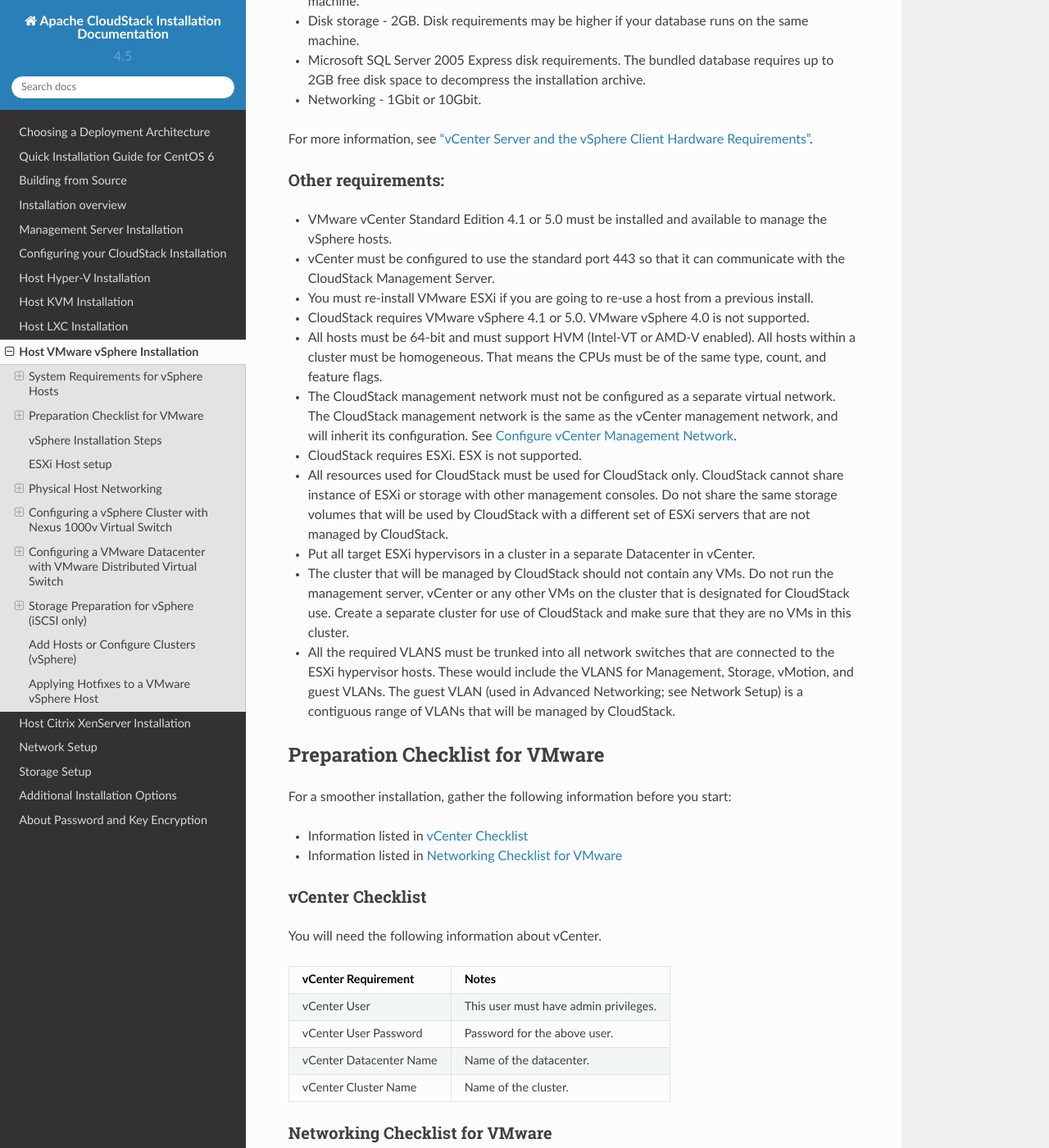
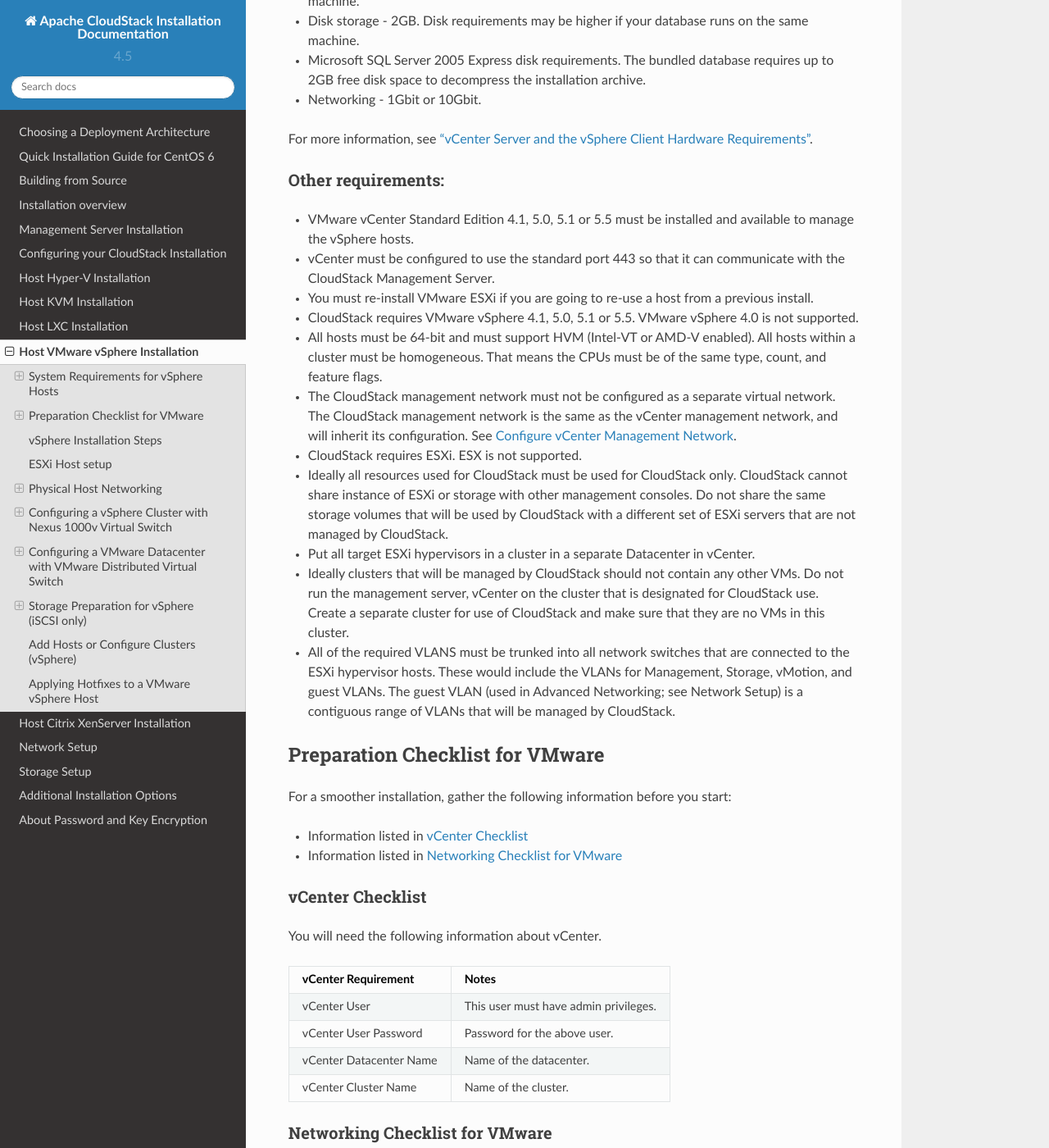
Before and after one commit to apache/cloudstack-docs-install, a Sphinx documentation site: the page built from source/hypervisor/vsphere.rst, in a window 1280 px wide and 1400 px high, scrolled down 1281 px. Shown: the whole window at 82% size. Built offline with Sphinx 7.4.7 and the Read the Docs theme 2.0.0, drawn with Linux system fonts in a browser that asks for light colours; some of the changed text lies outside the part shown.

Commit message:
vmware-hypervisor

```diff
--- a/source/hypervisor/vsphere.rst
+++ b/source/hypervisor/vsphere.rst
@@ -28,7 +28,7 @@
 Software requirements:
 ^^^^^^^^^^^^^^^^^^^^^^
 
--  vSphere and vCenter, both version 4.1 or 5.0.
+-  vSphere and vCenter, versions 4.1,  5.0, 5.1 or 5.5.
 
    vSphere Standard is recommended. Note however that customers need to
    consider the CPU constraints in place with vSphere licensing. See
@@ -105,7 +105,7 @@
 Other requirements:
 ^^^^^^^^^^^^^^^^^^^
 
--  VMware vCenter Standard Edition 4.1 or 5.0 must be installed and
+-  VMware vCenter Standard Edition 4.1, 5.0, 5.1 or 5.5 must be installed and
    available to manage the vSphere hosts.
 
 -  vCenter must be configured to use the standard port 443 so that it
@@ -114,7 +114,7 @@
 -  You must re-install VMware ESXi if you are going to re-use a host
    from a previous install.
 
--  CloudStack requires VMware vSphere 4.1 or 5.0. VMware vSphere 4.0 is
+-  CloudStack requires VMware vSphere 4.1, 5.0, 5.1 or 5.5. VMware vSphere 4.0 is
    not supported.
 
 -  All hosts must be 64-bit and must support HVM (Intel-VT or AMD-V
@@ -128,7 +128,7 @@
 
 -  CloudStack requires ESXi. ESX is not supported.
 
--  All resources used for CloudStack must be used for CloudStack only.
+-  Ideally all resources used for CloudStack must be used for CloudStack only.
    CloudStack cannot share instance of ESXi or storage with other
    management consoles. Do not share the same storage volumes that will
    be used by CloudStack with a different set of ESXi servers that are
@@ -137,15 +137,15 @@
 -  Put all target ESXi hypervisors in a cluster in a separate Datacenter
    in vCenter.
 
--  The cluster that will be managed by CloudStack should not contain any
-   VMs. Do not run the management server, vCenter or any other VMs on
+-  Ideally clusters that will be managed by CloudStack should not contain
+   any other VMs. Do not run the management server, vCenter on
    the cluster that is designated for CloudStack use. Create a separate
    cluster for use of CloudStack and make sure that they are no VMs in
    this cluster.
 
--  All the required VLANS must be trunked into all network switches that
+-  All of the required VLANS must be trunked into all network switches that
    are connected to the ESXi hypervisor hosts. These would include the
-   VLANS for Management, Storage, vMotion, and guest VLANs. The guest
+   VLANs for Management, Storage, vMotion, and guest VLANs. The guest
    VLAN (used in Advanced Networking; see Network Setup) is a contiguous
    range of VLANs that will be managed by CloudStack.
 
```
Also changed, not shown: other parts of source/hypervisor/vsphere.rst (+6 -4 lines).
